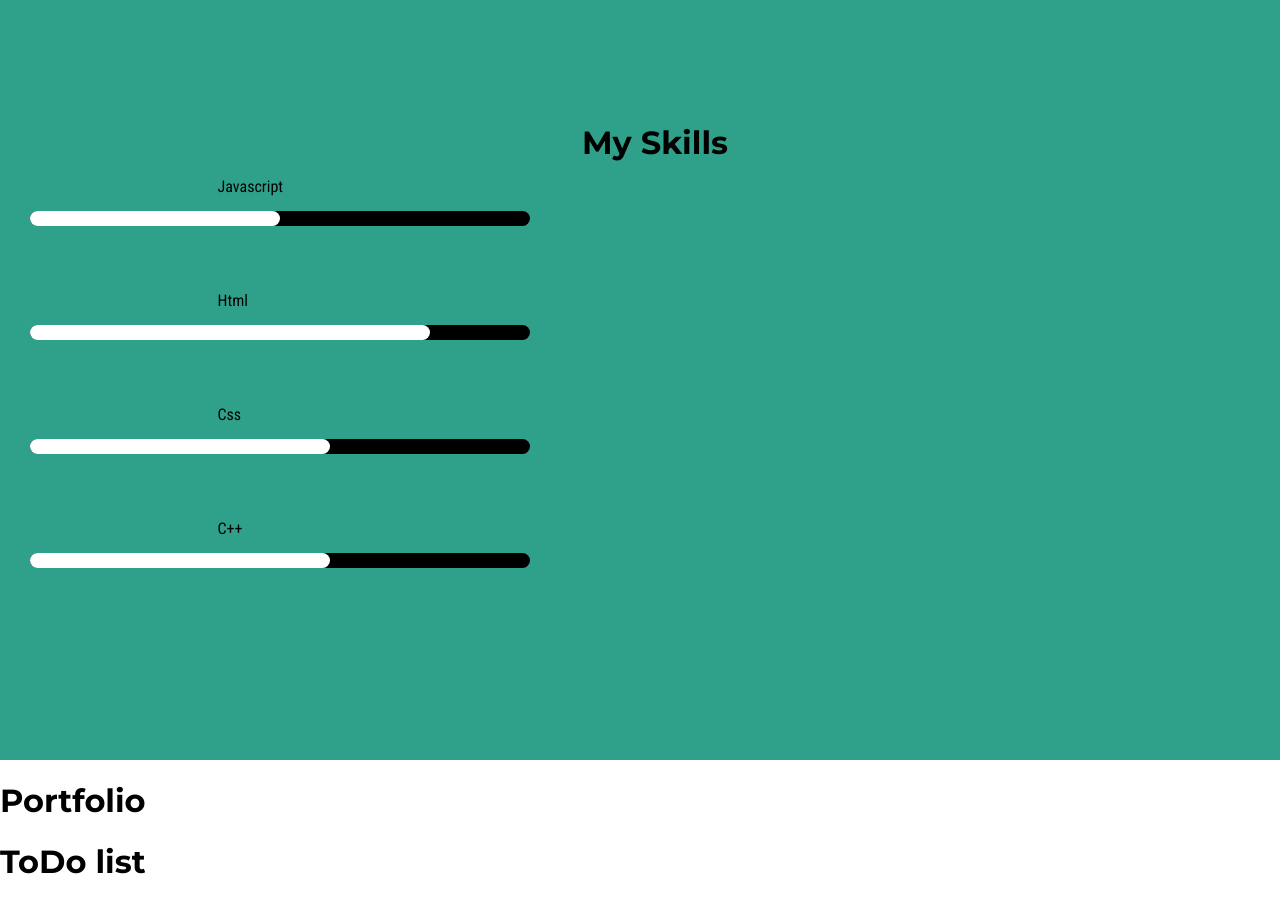
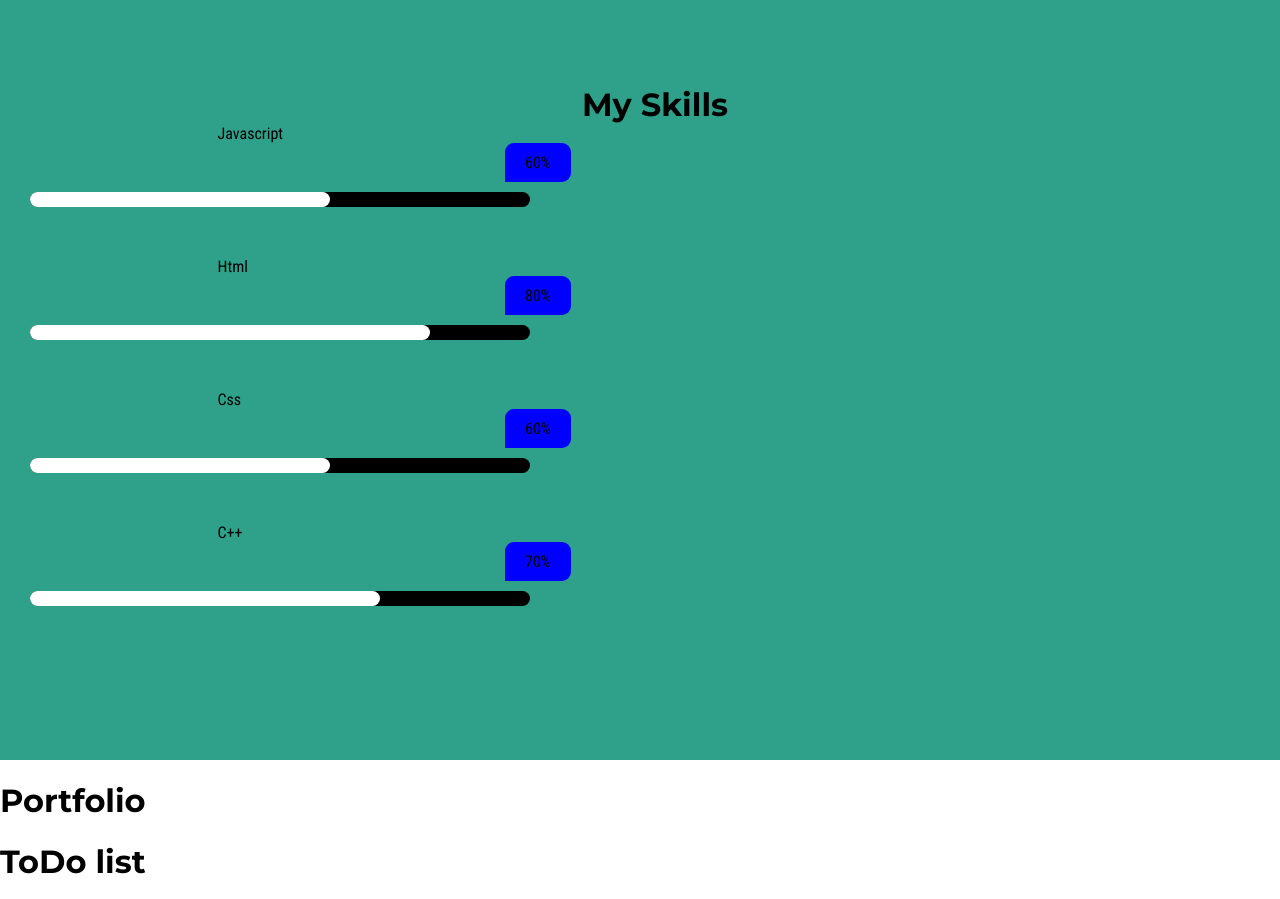
Before and after one commit to Bruno2012d/Portfolio, a plain HTML site: page index.html in a window 1280 px wide. Shown: the part 1640-2539 px from the top of the page. Drawn offline with Linux system fonts and the light colour scheme.

Commit message:
percentage

```diff
--- a/index.html
+++ b/index.html
@@ -38,12 +38,23 @@
     <div class="skills">
         <h1 id="skills-header">My Skills</h1>
         <span class="skillbarname">Javascript</span>
+    <div class="globe">
+      <span class="percentage-number">60%</span>
+    </div>
         <div class="skillbar"><div id="js" class="skillbar percentage"></div></div>
         <span class="skillbarname">Html</span>
-        <div class="skillbar"><div id="html" class="skillbar percentage"></div></div>
+    <div class="globe">
+      <span class="percentage-number">80%</span>
+    </div>        <div class="skillbar"><div id="html" class="skillbar percentage"></div></div>
         <span class="skillbarname">Css</span>
+    <div class="globe">
+      <span class="percentage-number">60%</span>
+    </div>
         <div class="skillbar"><div id="css" class="skillbar percentage"></div></div>
         <span class="skillbarname">C++</span>
+    <div class="globe">
+      <span class="percentage-number">70%</span>
+    </div>
         <div class="skillbar"><div id="cpp" class="skillbar percentage"></div></div>
       </div>
     <div id="portfolio">
--- a/style.css
+++ b/style.css
@@ -99,14 +99,25 @@ p{
   display: flex;
 }
 .skillbarname{
-  padding:15px ;
   padding-left: 15%;
 }
 .skillbar.percentage{
   background-color:#fff ;
 }
+.globe{
+  display:flex;
+  justify-content: center;
+  align-items: center;
+  background-color: blue;
+  border-radius: 9px 9px 9px 0px;
+  margin-bottom: 10px;
+  margin-left: 38%;
+  padding: 10px;
+  padding-left: 20px;
+  padding-right: 20px;
+}
 #js{
-  width: 50%;
+  width: 60%;
 }
 #css{
   width: 60%;
@@ -115,5 +126,5 @@ p{
   width: 80%;
 }
 #cpp{
-  width: 60%;
+  width: 70%;
 }
```
